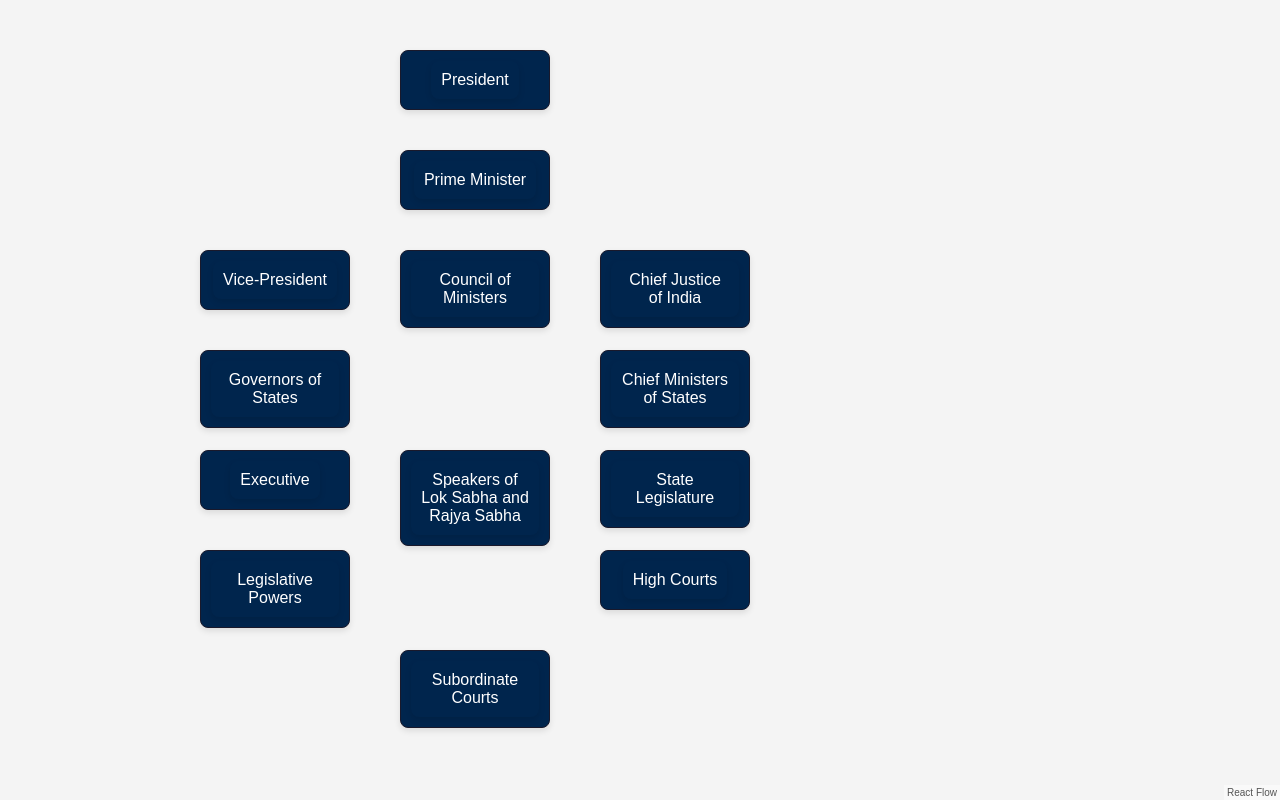
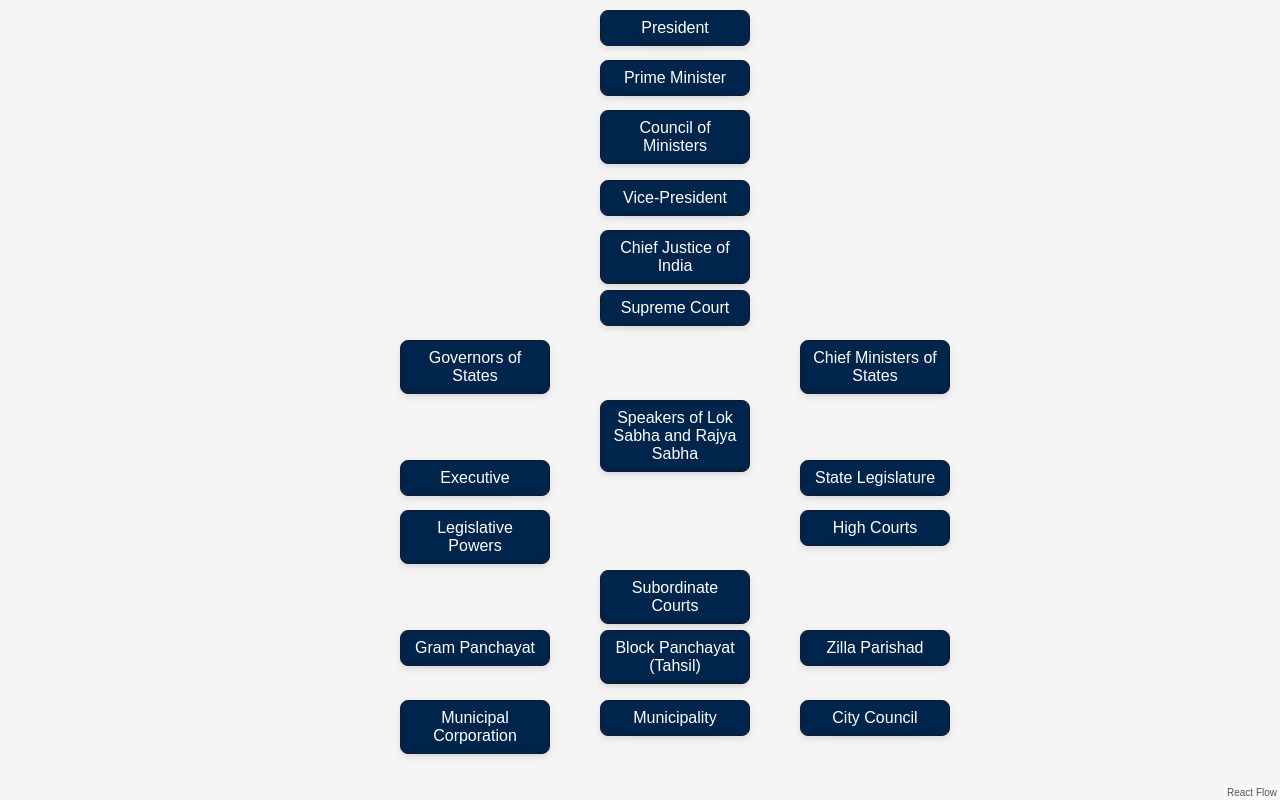
Before and after one commit to aaditya-singh-21/Institutions-and-Constitution, a React (Create React App) app in the folder Frontend/: page /mind-map in a window 1280 px wide. Built offline with nearby package versions, Linux system fonts and the light colour scheme.

Commit message:
Added more in mind map

```diff
--- a/Frontend/src/Mind Map/mindmap.css
+++ b/Frontend/src/Mind Map/mindmap.css
@@ -3,10 +3,11 @@
   width: 100%;
   height: 100vh;
   background-color: #f4f4f4;
+  overflow: auto;
 }
 
 .node {
-    padding: 10px;
+  padding: 4px;
   background-color: #00254d;
   color: white;
   border-radius: 8px;
--- a/Frontend/src/Mind Map/mindmap.js
+++ b/Frontend/src/Mind Map/mindmap.js
@@ -3,67 +3,250 @@ import ReactFlow from "react-flow-renderer";
 import "./mindmap.css";
 
 const rolesData = [
-  { id: "1", role: "President", brief: "The ceremonial head of state and supreme commander of the armed forces.", qualifications: "Must be an Indian citizen, at least 35 years old, and eligible for election as a Member of the Lok Sabha." },
+  {
+    id: "1",
+    role: "President",
+    brief: "The ceremonial head of state and supreme commander of the armed forces.",
+    qualifications: "Must be an Indian citizen, at least 35 years old, and eligible for election as a Member of the Lok Sabha.",
+    maxNumber: 1,
+    currentMembers: 1,
+    minAge: 35,
+    maxTenure: "5 years (can be re-elected)"
+  },
+  {
+    id: "2",
+    role: "Prime Minister",
+    brief: "Leader of the executive government and head of the Council of Ministers.",
+    qualifications: "Must be a Member of the Lok Sabha or Rajya Sabha and generally be the leader of the majority party in the Lok Sabha.",
+    maxNumber: 1,
+    currentMembers: 1,
+    minAge: 25,
+    maxTenure: "No fixed term (remains in office as long as they command a majority in Lok Sabha)"
+  },
+  {
+    id: "3",
+    role: "Council of Ministers",
+    brief: "Assists the Prime Minister in policy-making and implementing executive decisions in various ministries.",
+    qualifications: "Members are appointed by the President based on the recommendation of the Prime Minister. Must be elected members of the Lok Sabha or Rajya Sabha.",
+    maxNumber: "15% of the total members of Lok Sabha",
+    currentMembers: 78,
+    minAge: 25,
+    maxTenure: "No fixed term (serves at the pleasure of the President)"
+  },
+  {
+    id: "4",
+    role: "Vice-President",
+    brief: "Acts as the Chairman of the Rajya Sabha and steps in as Acting President if needed.",
+    qualifications: "Must be an Indian citizen, at least 35 years old, and eligible for election as a Member of the Rajya Sabha.",
+    maxNumber: 1,
+    currentMembers: 1,
+    minAge: 35,
+    maxTenure: "5 years (can be re-elected)"
+  },
+  {
+    id: "5",
+    role: "Chief Justice of India",
+    brief: "Presides over the judiciary, ensuring the law of the land is upheld and the constitution is followed.",
+    qualifications: "Must be a senior judge of the Supreme Court of India, appointed by the President.",
+    maxNumber: 1,
+    currentMembers: 1,
+    minAge: "No specific minimum age (must be a senior judge)",
+    maxTenure: "Up to age 65"
+  },
+  {
+    id: "6",
+    role: "Supreme Court",
+    brief: "The highest judicial body in India. It handles appeals and constitutional matters.",
+    qualifications: "Judges are appointed by the President of India based on recommendations from the judiciary.",
+    maxNumber: "34 judges (including the Chief Justice of India)",
+    currentMembers: 34,
+    minAge: "No specific minimum age (judges are senior legal professionals)",
+    maxTenure: "Up to age 65"
+  },
+  {
+    id: "7",
+    role: "Governors of States",
+    brief: "Represent the President in their state and act as a liaison between the state and central government.",
+    qualifications: "Appointed by the President. Typically a senior politician or a retired judge.",
+    maxNumber: 28, // Plus 3 for Union Territories
+    currentMembers: 28, // Plus 3 for Union Territories
+    minAge: 35,
+    maxTenure: "5 years (can be re-appointed or serve at the pleasure of the President)"
+  },
+  {
+    id: "8",
+    role: "Chief Ministers of States",
+    brief: "Leads the state government and manages policies, development, and state administration.",
+    qualifications: "Must be a Member of the State Legislature and the leader of the majority party in the state.",
+    maxNumber: 28,
+    currentMembers: 28,
+    minAge: 25,
+    maxTenure: "No fixed term (serves as long as they command the majority in the state legislative assembly)"
+  },
+  {
+    id: "9",
+    role: "Speakers of Lok Sabha and Rajya Sabha",
+    brief: "Oversees legislative proceedings and ensures order in their respective houses of Parliament.",
+    qualifications: "Must be a member of the respective house. Elected by the members of the house.",
+    maxNumber: 2, // 1 for Lok Sabha, 1 for Rajya Sabha
+    currentMembers: 2,
+    minAge: 25, // Lok Sabha Speaker
+    maxTenure: "Varies based on election cycle"
+  },
+  {
+    id: "10",
+    role: "Executive",
+    brief: "Powers of the Governor, Chief Minister, and State Council of Ministers. Manages state administration and enforces laws.",
+    qualifications: "No specific qualifications beyond those for Governor, Chief Minister, and Council of Ministers.",
+    maxNumber: "Varies by state",
+    currentMembers: "Varies by state",
+    minAge: "Varies by role",
+    maxTenure: "Varies by state and role"
+  },
+  {
+    id: "11",
+    role: "State Legislature",
+    brief: "Structure and functions of Legislative Assemblies and Councils. Enacts laws and oversees the state government.",
+    qualifications: "Members are elected by state voters. Must fulfill election criteria for respective legislative bodies.",
+    maxNumber: "Varies by state (Uttar Pradesh has 403 members)",
+    currentMembers: "Varies by state",
+    minAge: 25,
+    maxTenure: "5 years (unless dissolved sooner)"
+  },
+  {
+    id: "12",
+    role: "Legislative Powers",
+    brief: "Governor’s power to issue ordinances. Allows for legislation on urgent matters when the legislature is not in session.",
+    qualifications: "Governor must have the authority under the Constitution to issue ordinances.",
+    maxNumber: "No specific number",
+    currentMembers: "No specific number",
+    minAge: "No specific minimum age",
+    maxTenure: "No fixed term"
+  },
+  {
+    id: "13",
+    role: "High Courts",
+    brief: "Powers, jurisdiction, and role of High Courts in the states. Handles important legal cases and disputes.",
+    qualifications: "Judges are appointed based on seniority and experience in the judiciary.",
+    maxNumber: "Varies by state",
+    currentMembers: "Varies by state",
+    minAge: "No specific minimum age",
+    maxTenure: "Up to age 62 for judges"
+  },
+  {
+    id: "14",
+    role: "Subordinate Courts",
+    brief: "Framework for courts below the High Courts. Includes District Courts, Magistrate Courts, etc.",
+    qualifications: "Judges are appointed based on state laws and regulations, typically involving legal experience and exams.",
+    maxNumber: "Varies by district and state",
+    currentMembers: "Varies",
+    minAge: "Varies (usually around 21-35 years based on recruitment exams)",
+    maxTenure: "No fixed term"
+  },
+  {
+    id: "15",
+    role: "Gram Panchayat",
+    brief: "The basic unit of rural local government at the village level.",
+    qualifications: "Elected by village residents; must be at least 18 years old.",
+    maxNumber: "Varies by village",
+    currentMembers: "Varies",
+    minAge: "18",
+    maxTenure: "5 years"
+  },
+  {
+    id: "16",
+    role: "Block Panchayat (Tahsil)",
+    brief: "Governance body for a group of villages, focusing on block-level administration.",
+    qualifications: "Elected members from Gram Panchayats; must be at least 21 years old.",
+    maxNumber: "Varies by Block",
+    currentMembers: "Varies",
+    minAge: "21",
+    maxTenure: "5 years"
+  },
+  {
+    id: "17",
+    role: "Zilla Parishad",
+    brief: "District-level governance body managing administration and development.",
+    qualifications: "Elected by Block Panchayat members; must be at least 25 years old.",
+    maxNumber: "Varies by district",
+    currentMembers: "Varies",
+    minAge: "21",
+    maxTenure: "5 years"
+  },
+  {
+    id: "18",
+    role: "Municipal Corporation",
+    brief: "Governs large cities or metropolitan areas, overseeing urban infrastructure and services.",
+    qualifications: "Elected by city residents; must be at least 21 years old.",
+    maxNumber: "Varies by city size",
+    currentMembers: "Varies",
+    minAge: "21",
+    maxTenure: "5 years"
+  },
+  {
+    id: "19",
+    role: "Municipality",
+    brief: "Governs smaller towns or cities, managing local services and development.",
+    qualifications: "Elected by town residents; must be at least 21 years old.",
+    maxNumber: "Varies by town size",
+    currentMembers: "Varies",
+    minAge: "21",
+    maxTenure: "5 years"
+  },
+  {
+    id: "20",
+    role: "City Council",
+    brief: "Governs smaller cities similar to Municipal Corporation but for less populous areas.",
+    qualifications: "Elected by city residents; must be at least 21 years old",
+    maxNumber: "Varies by city",
+    currentMembers: "Varies",
+    minAge: "21",
+    maxTenure: "5 years"
+  }
+];
 
-  { id: "2", role: "Prime Minister", brief: "Leader of the executive government and head of the Council of Ministers.", qualifications: "Must be a Member of the Lok Sabha or Rajya Sabha and generally be the leader of the majority party in the Lok Sabha." },
-
-  { id: "3", role: "Council of Ministers", brief: "Assists the Prime Minister in policy-making and implementing executive decisions in various ministries.", qualifications: "Members are appointed by the President based on the recommendation of the Prime Minister. Must be elected members of the Lok Sabha or Rajya Sabha." },
-
-  { id: "4", role: "Vice-President", brief: "Acts as the Chairman of the Rajya Sabha and steps in as Acting President if needed.", qualifications: "Must be an Indian citizen, at least 35 years old, and eligible for election as a Member of the Rajya Sabha." },
-
-  { id: "5", role: "Chief Justice of India", brief: "Presides over the judiciary, ensuring the law of the land is upheld and the constitution is followed.", qualifications: "Must be a senior judge of the Supreme Court of India, appointed by the President." },
-
-  { id: "6", role: "Governors of States", brief: "Represent the President in their state and act as a liaison between the state and central government.", qualifications: "Appointed by the President. Typically a senior politician or a retired judge." },
-
-  { id: "7", role: "Chief Ministers of States", brief: "Leads the state government and manages policies, development, and state administration.", qualifications: "Must be a Member of the State Legislature and the leader of the majority party in the state." },
-
-  { id: "8", role: "Speakers of Lok Sabha and Rajya Sabha", brief: "Oversees legislative proceedings and ensures order in their respective houses of Parliament.", qualifications: "Must be a member of the respective house. Elected by the members of the house." },
-
-  { id: "9", role: "Executive", brief: "Powers of the Governor, Chief Minister, and State Council of Ministers. Manages state administration and enforces laws.", qualifications: "No specific qualifications beyond those for Governor, Chief Minister, and Council of Ministers." },
-
-  { id: "10", role: "State Legislature", brief: "Structure and functions of Legislative Assemblies and Councils. Enacts laws and oversees the state government.", qualifications: "Members are elected by state voters. Must fulfill election criteria for respective legislative bodies." },
-
-  { id: "11", role: "Legislative Powers", brief: "Governor’s power to issue ordinances. Allows for legislation on urgent matters when the legislature is not in session.", qualifications: "Governor must have the authority under the Constitution to issue ordinances." },
-
-  { id: "12", role: "High Courts", brief: "Powers, jurisdiction, and role of High Courts in the states. Handles important legal cases and disputes.", qualifications: "Judges are appointed based on seniority and experience in the judiciary." },
-
-  { id: "13", role: "Subordinate Courts", brief: "Framework for courts below the High Courts. Includes District Courts, Magistrate Courts, etc.", qualifications: "Judges are appointed based on state laws and regulations, typically involving legal experience and exams." }
-];
 
 const MindMap = () => {
   const [hoveredRole, setHoveredRole] = useState(null);
 
-  // Ensure enough space between nodes for hierarchy
+  // Define nodes with hierarchical positions
   const nodes = [
-    { id: '1', data: { label: 'President' }, position: { x: 400, y: 50 }, className: 'node' },
-    { id: '2', data: { label: 'Prime Minister' }, position: { x: 400, y: 150 }, className: 'node' },
-    { id: '3', data: { label: 'Council of Ministers' }, position: { x: 400, y: 250 }, className: 'node' },
-    { id: '4', data: { label: 'Vice-President' }, position: { x: 200, y: 250 }, className: 'node' },
-    { id: '5', data: { label: 'Chief Justice of India' }, position: { x: 600, y: 250 }, className: 'node' },
-    { id: '6', data: { label: 'Governors of States' }, position: { x: 200, y: 350 }, className: 'node' },
-    { id: '7', data: { label: 'Chief Ministers of States' }, position: { x: 600, y: 350 }, className: 'node' },
-    { id: '8', data: { label: 'Speakers of Lok Sabha and Rajya Sabha' }, position: { x: 400, y: 450 }, className: 'node' },
-    { id: '9', data: { label: 'Executive' }, position: { x: 200, y: 450 }, className: 'node' },
-    { id: '10', data: { label: 'State Legislature' }, position: { x: 600, y: 450 }, className: 'node' },
-    { id: '11', data: { label: 'Legislative Powers' }, position: { x: 200, y: 550 }, className: 'node' },
-    { id: '12', data: { label: 'High Courts' }, position: { x: 600, y: 550 }, className: 'node' },
-    { id: '13', data: { label: 'Subordinate Courts' }, position: { x: 400, y: 650 }, className: 'node' }
+    { id: '1', data: { label: 'President' }, position: { x: 600, y: 10 }, className: 'node' },
+    { id: '2', data: { label: 'Prime Minister' }, position: { x: 600, y: 60 }, className: 'node' },
+    { id: '3', data: { label: 'Council of Ministers' }, position: { x: 600, y: 110 }, className: 'node' },
+    { id: '4', data: { label: 'Vice-President' }, position: { x: 600, y: 180 }, className: 'node' },
+    { id: '5', data: { label: 'Chief Justice of India' }, position: { x: 600, y: 230 }, className: 'node' },
+    { id: '6', data: { label: 'Supreme Court' }, position: { x: 600, y: 290 }, className: 'node' },
+    { id: '7', data: { label: 'Governors of States' }, position: { x: 400, y: 340 }, className: 'node' },
+    { id: '8', data: { label: 'Chief Ministers of States' }, position: { x: 800, y: 340 }, className: 'node' },
+    { id: '9', data: { label: 'Speakers of Lok Sabha and Rajya Sabha' }, position: { x: 600, y: 400 }, className: 'node' },
+    { id: '10', data: { label: 'Executive' }, position: { x: 400, y: 460 }, className: 'node' },
+    { id: '11', data: { label: 'State Legislature' }, position: { x: 800, y: 460 }, className: 'node' },
+    { id: '12', data: { label: 'Legislative Powers' }, position: { x: 400, y: 510 }, className: 'node' },
+    { id: '13', data: { label: 'High Courts' }, position: { x: 800, y: 510 }, className: 'node' },
+    { id: '14', data: { label: 'Subordinate Courts' }, position: { x: 600, y: 570 }, className: 'node' },
+    { id: '15', data: { label: 'Gram Panchayat' }, position: { x: 400, y: 630 }, className: 'node' },
+    { id: '16', data: { label: 'Block Panchayat (Tahsil)' }, position: { x: 600, y: 630 }, className: 'node' },
+    { id: '17', data: { label: 'Zilla Parishad' }, position: { x: 800, y: 630 }, className: 'node' },
+    { id: '18', data: { label: 'Municipal Corporation' }, position: { x: 400, y: 700 }, className: 'node' },
+    { id: '19', data: { label: 'Municipality' }, position: { x: 600, y: 700 }, className: 'node' },
+    { id: '20', data: { label: 'City Council' }, position: { x: 800, y: 700 }, className: 'node' }
   ];
 
+
+  // Define hierarchical edges
   const edges = [
     { id: 'e1-2', source: '1', target: '2', style: { stroke: '#ff0000' }},
-    { id: 'e2-3', source: '2', target: '3', style: { stroke: '#ff0000' } },
-    { id: 'e2-4', source: '2', target: '4', style: { stroke: '#ff0000' } },
-    { id: 'e3-5', source: '3', target: '5', style: { stroke: '#ff0000' } },
-    { id: 'e3-6', source: '3', target: '6', style: { stroke: '#ff0000' } },
-    { id: 'e3-7', source: '3', target: '7', style: { stroke: '#ff0000' } },
-    { id: 'e7-8', source: '7', target: '8', style: { stroke: '#ff0000' } },
-    { id: 'e4-9', source: '4', target: '9', style: { stroke: '#ff0000' } },
-    { id: 'e6-10', source: '6', target: '10', style: { stroke: '#ff0000' } },
-    { id: 'e11-12', source: '11', target: '12', style: { stroke: '#ff0000' } },
-    { id: 'e12-13', source: '12', target: '13', style: { stroke: '#ff0000' } }
+    { id: 'e2-3', source: '2', target: '3', style: { stroke: '#ff0000' }},
+    { id: 'e3-6', source: '3', target: '6', style: { stroke: '#ff0000' }},
+    { id: 'e3-7', source: '3', target: '7', style: { stroke: '#ff0000' }},
+    { id: 'e3-8', source: '3', target: '8', style: { stroke: '#ff0000' }},
+    { id: 'e6-9', source: '6', target: '9', style: { stroke: '#ff0000' }},
+    { id: 'e7-10', source: '7', target: '10', style: { stroke: '#ff0000' }},
+    { id: 'e10-11', source: '10', target: '11', style: { stroke: '#ff0000' }},
+    { id: 'e11-12', source: '11', target: '12', style: { stroke: '#ff0000' }},
+    { id: 'e12-13', source: '12', target: '13', style: { stroke: '#ff0000' }}
   ];
-
 
   const handleNodeMouseEnter = (event, node) => {
     const role = rolesData.find(role => role.id === node.id);
@@ -99,6 +282,10 @@ const MindMap = () => {
           <h3>{hoveredRole.role}</h3>
           <p>{hoveredRole.brief}</p>
           <p><strong>Qualifications:</strong> {hoveredRole.qualifications}</p>
+          <p><strong>Max Number:</strong> {hoveredRole.maxNumber}</p>
+          <p><strong>Current Members:</strong> {hoveredRole.currentMembers}</p>
+          <p><strong>Minimum Age:</strong> {hoveredRole.minAge}</p>
+          <p><strong>Max Tenure:</strong> {hoveredRole.maxTenure}</p>
         </div>
       )}
     </div>
```
Lines whose indentation alone changed are shown as unchanged.
